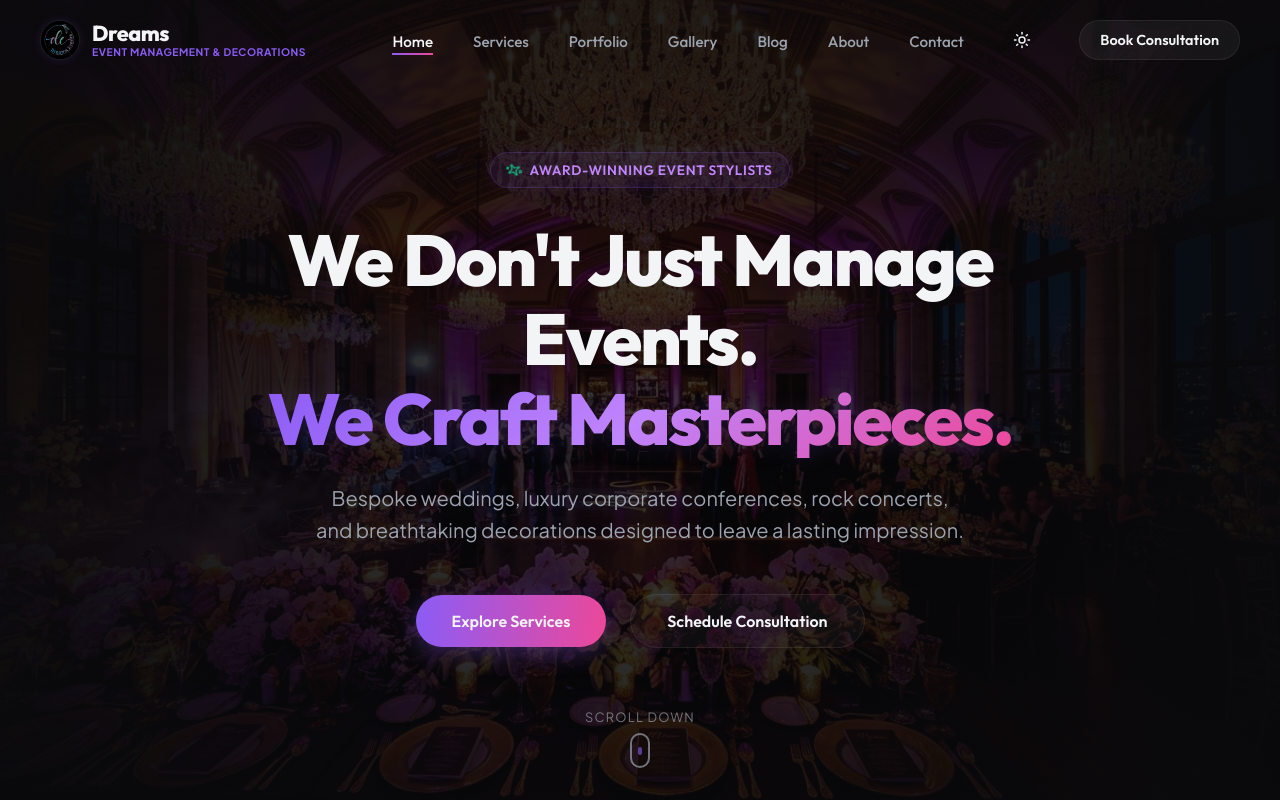
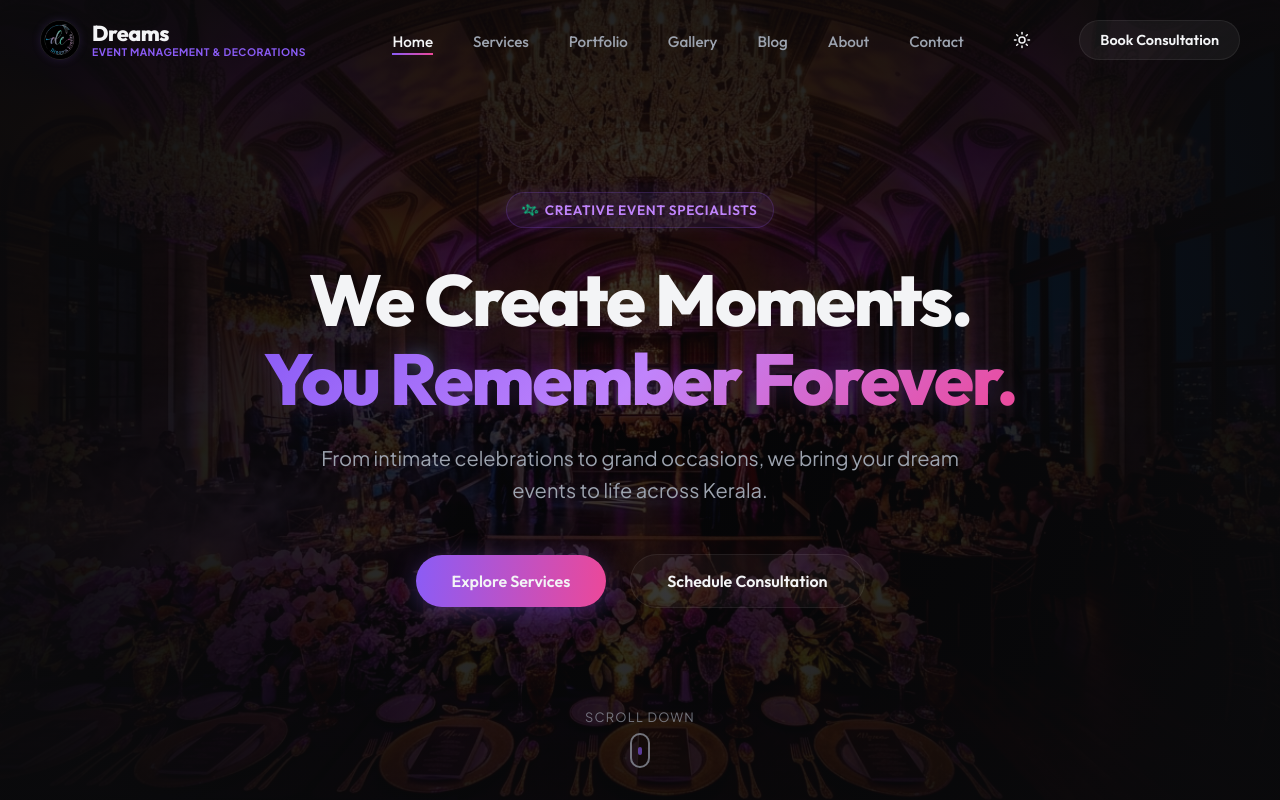
Before and after one commit to thenameisanzu/dreams-events, a Next.js app: page / in a window 1280 px wide. Shown: the top 800 px of the page. Built offline with nearby package versions, Linux system fonts and the light colour scheme.

Commit message:
reverted version

```diff
--- a/src/components/Hero.tsx
+++ b/src/components/Hero.tsx
@@ -60,18 +60,18 @@ export default function Hero() {
         {/* Animated Badge */}
         <motion.div className={styles.badge} variants={itemVariants}>
           <Sparkles className={styles.badgeSparkle} size={14} />
-          <span>Award-Winning Event Stylists</span>
+          <span>CREATIVE EVENT SPECIALISTS</span>
         </motion.div>
 
         {/* Hero Title */}
         <motion.h1 className={styles.title} variants={itemVariants}>
-          {"We Don't Just Manage Events."}<br />
-          <span className={styles.titleAccent}>We Craft Masterpieces.</span>
+          {"We Create Moments."}<br />
+          <span className={styles.titleAccent}>You Remember Forever.</span>
         </motion.h1>
 
         {/* Hero Subtitle */}
         <motion.p className={styles.subtitle} variants={itemVariants}>
-          Bespoke weddings, luxury corporate conferences, rock concerts, and breathtaking decorations designed to leave a lasting impression.
+          From intimate celebrations to grand occasions, we bring your dream events to life across Kerala.
         </motion.p>
 
         {/* CTA Buttons */}
```
